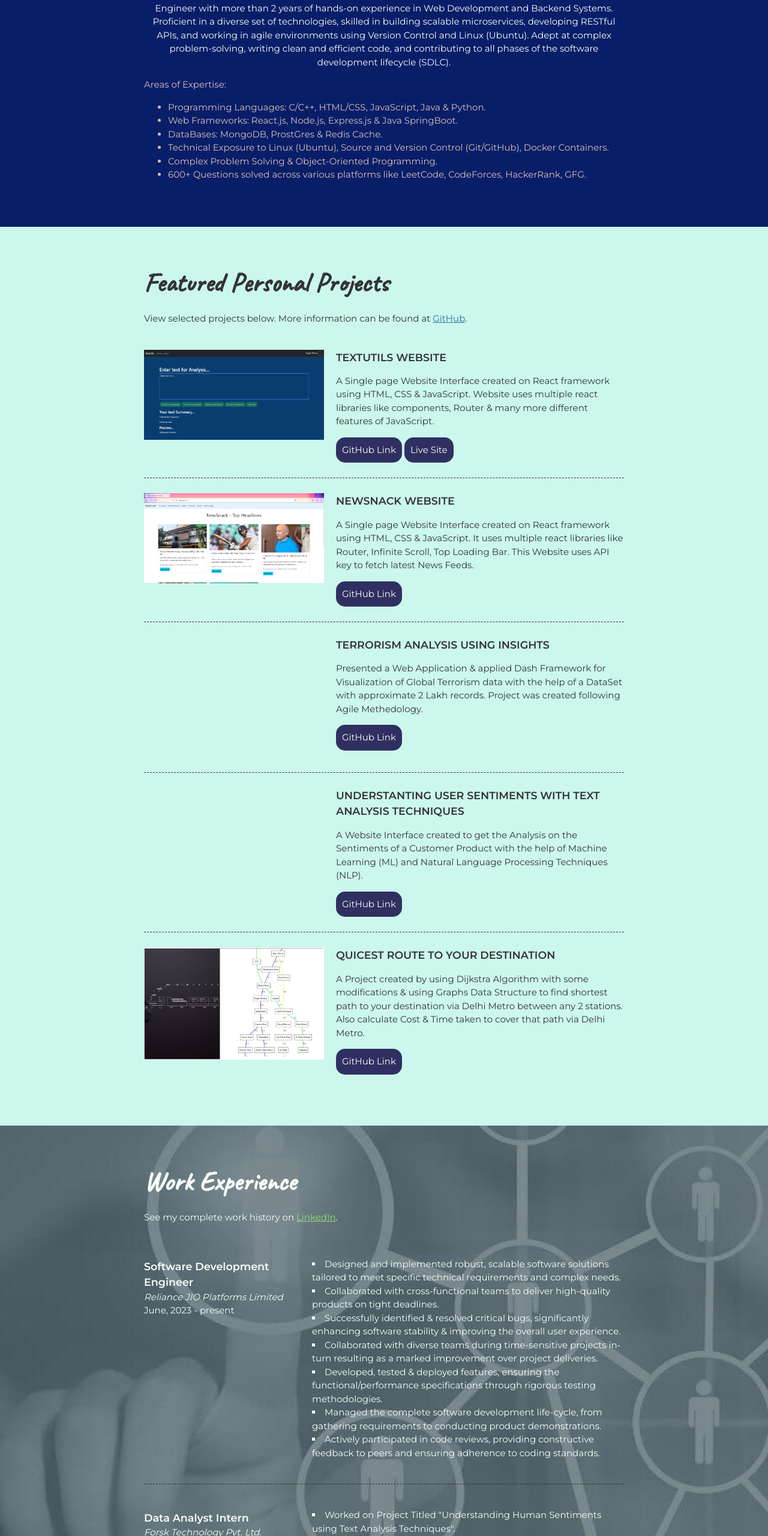
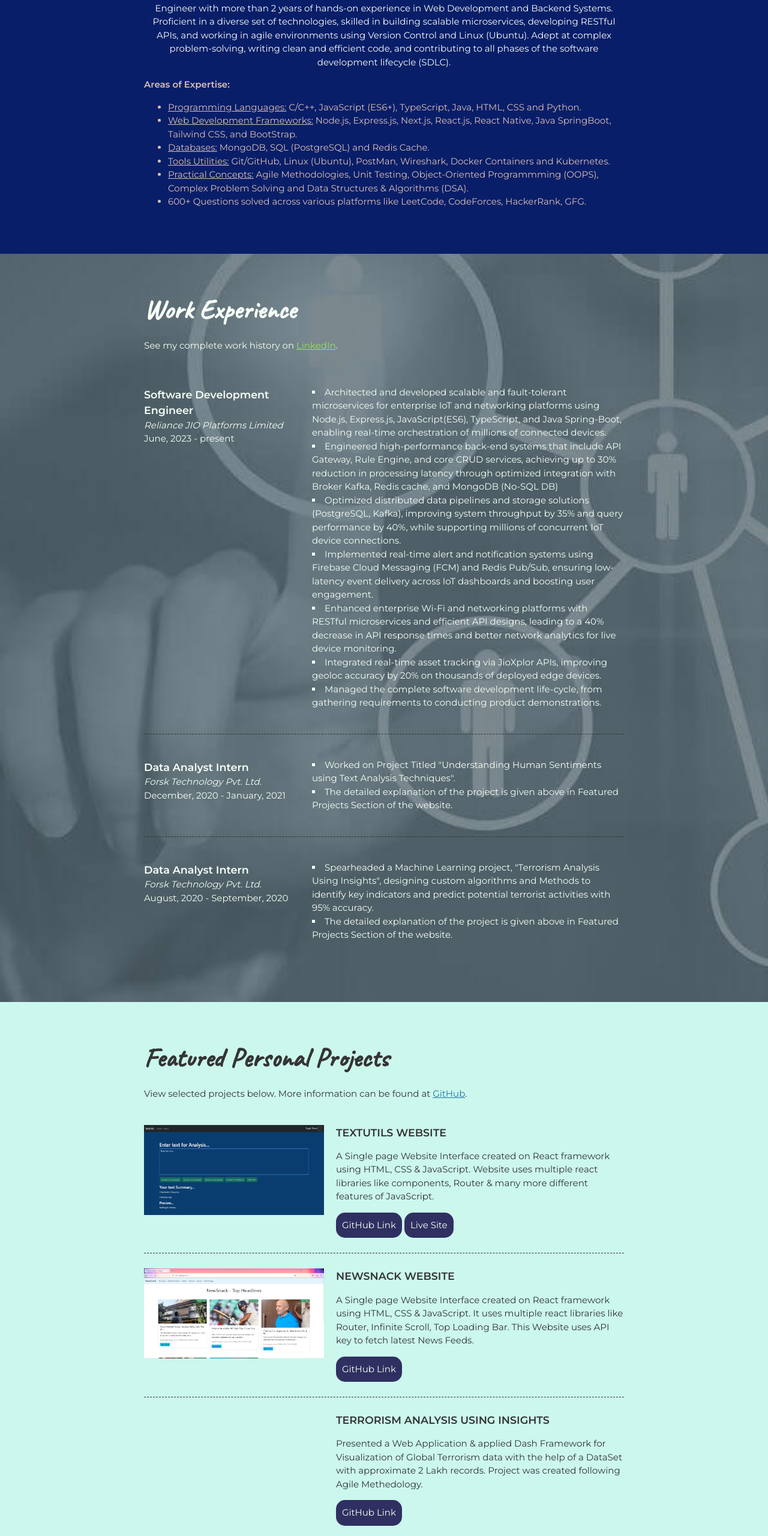
Before and after one commit to KalraH/MyResume, a plain HTML site: page index.html in a window 1280 px wide. Shown: the part 240-2800 px from the top of the page at 60% size. Drawn offline with Linux system fonts and the light colour scheme; grey boxes are pictures that could not be loaded.

Commit message:
Updated my Profile.

```diff
--- a/index.html
+++ b/index.html
@@ -12,7 +12,7 @@
 
 	<body>
 		<main>
-		<!-- --------------------  ABOUT / PROFILE  -------------------- -->
+			<!-- --------------------  ABOUT / PROFILE  -------------------- -->
 			<header>
 				<div class="content-wrap">
 					<h1>Hariom Kalra</h1>
@@ -26,21 +26,82 @@
 
 
 					<div class="profileDetails">
-						<p>Areas of Expertise:
+						<p><b> Areas of Expertise: </b>
 							<ul>
-								<li> Programming Languages: C/C&plus;&plus;, HTML/CSS, JavaScript, Java & Python. </li>
-								<li> Web Frameworks: React.js, Node.js, Express.js & Java SpringBoot. </li>
-								<li> DataBases: MongoDB, ProstGres & Redis Cache. </li>
-								<li> Technical Exposure to Linux (Ubuntu), Source and Version Control (Git/GitHub), Docker Containers. </li>
-								<li> Complex Problem Solving & Object-Oriented Programming. </li>
-								<li> 600&plus; Questions solved across various platforms like LeetCode, CodeForces, HackerRank, GFG. </li>
+								<li> <u>Programming Languages:</u> C/C++, JavaScript (ES6+), TypeScript, Java, HTML, CSS and Python. </li>
+								<li> <u>Web Development Frameworks:</u> Node.js, Express.js, Next.js,  React.js, React Native, Java SpringBoot, Tailwind CSS, and BootStrap. </li>
+								<li> <u>Databases:</u> MongoDB, SQL (PostgreSQL) and Redis Cache. </li>
+								<li> <u>Tools Utilities:</u> Git/GitHub, Linux (Ubuntu), PostMan, Wireshark, Docker Containers and Kubernetes. </li>
+								<li> <u>Practical Concepts:</u> Agile Methodologies, Unit Testing, Object-Oriented Programmming (OOPS), Complex Problem Solving and Data Structures & Algorithms (DSA). </li>
+								<li> 600+ Questions solved across various platforms like LeetCode, CodeForces, HackerRank, GFG. </li>
 							</ul>
 						</p>
 					</div>
 				</div>
 			</header>
 
-		<!-- -----------------  PROJECTS / PORTFOLIO  ------------------ -->
+			<!-- --------------------  WORK EXPERIENCE  --------------------- -->
+			<section class="workEx">
+				<div class="content-wrap itemDetails divider">
+					<h2>Work Experience</h2>
+					<p>See my complete work history on <a href="https://www.linkedin.com/in/kalrahariom/">LinkedIn</a>.</p>
+
+					<!-- Job 3 -->
+					<section class="jobItem">
+						<div class="jobDetails">
+							<h3>Software Development Engineer</h3>
+							<p>Reliance JIO Platforms Limited</p>
+							<p>June, 2023 - present</p>
+						</div>
+
+						<div class="jobSummary">
+							<p>
+								<li style="list-style-type:square"> Architected and developed scalable and fault-tolerant microservices for enterprise IoT and networking platforms using Node.js, Express.js, JavaScript(ES6), TypeScript, and Java Spring-Boot, enabling real-time orchestration of millions of connected devices. </li>
+								<li style="list-style-type:square"> Engineered high-performance back-end systems that include API Gateway, Rule Engine, and core CRUD services, achieving up to 30% reduction in processing latency through optimized integration with Broker Kafka, Redis cache, and MongoDB (No-SQL DB) </li>
+								<li style="list-style-type:square"> Optimized distributed data pipelines and storage solutions (PostgreSQL, Kafka), improving system throughput by 35% and query performance by 40%, while supporting millions of concurrent IoT device connections. </li>
+								<li style="list-style-type:square"> Implemented real-time alert and notification systems using Firebase Cloud Messaging (FCM) and Redis Pub/Sub, ensuring low-latency event delivery across IoT dashboards and boosting user engagement. </li>
+								<li style="list-style-type:square"> Enhanced enterprise Wi-Fi and networking platforms with RESTful microservices and efficient API designs, leading to a 40% decrease in API response times and better network analytics for live device monitoring. </li>
+								<li style="list-style-type:square"> Integrated real-time asset tracking via JioXplor APIs, improving geoloc accuracy by 20% on thousands of deployed edge devices. </li>
+								<li style="list-style-type:square"> Managed the complete software development life-cycle, from gathering requirements to conducting product demonstrations.  </li>
+							</p>
+						</div>
+					</section>
+
+					<!-- Job 2 -->
+					<section class="jobItem">
+						<div class="jobDetails">
+							<h3>Data Analyst Intern</h3>
+							<p>Forsk Technology Pvt. Ltd.</p>
+							<p>December, 2020 - January, 2021</p>
+						</div>
+
+						<div class="jobSummary">
+							<p>
+								<li style="list-style-type:square"> Worked on Project Titled "Understanding Human Sentiments using Text Analysis Techniques". </li>
+								<li style="list-style-type:square"> The detailed explanation of the project is given above in Featured Projects Section of the website. </li>
+							</p>
+						</div>
+					</section>
+
+					<!-- Job 1 -->
+					<section class="jobItem">
+						<div class="jobDetails">
+							<h3>Data Analyst Intern</h3>
+							<p>Forsk Technology Pvt. Ltd.</p>
+							<p>August, 2020 - September, 2020</p>
+						</div>
+
+						<div class="jobSummary">
+							<p>
+								<li style="list-style-type:square"> Spearheaded a Machine Learning project, "Terrorism Analysis Using Insights", designing custom algorithms and Methods to identify key indicators and predict potential terrorist activities with 95% accuracy. </li>
+								<li style="list-style-type:square"> The detailed explanation of the project is given above in Featured Projects Section of the website. </li>
+							</p>
+						</div>
+					</section>
+				</div>
+			</section>
+
+			<!-- -----------------  PROJECTS / PORTFOLIO  ------------------ -->
 			<section class="project">
 				<div class="content-wrap divider">
 					<h2>Featured Personal Projects</h2>
@@ -124,67 +185,6 @@
 				</div>
 			</section>
 
-			<!-- --------------------  WORK EXPERIENCE  --------------------- -->
-			<section class="workEx">
-				<div class="content-wrap itemDetails divider">
-					<h2>Work Experience</h2>
-					<p>See my complete work history on <a href="https://www.linkedin.com/in/kalrahariom/">LinkedIn</a>.</p>
-
-					<!-- Job 3 -->
-					<section class="jobItem">
-						<div class="jobDetails">
-							<h3>Software Development Engineer</h3>
-							<p>Reliance JIO Platforms Limited</p>
-							<p>June, 2023 - present</p>
-						</div>
-
-						<div class="jobSummary">
-							<p>
-								<li style="list-style-type:square"> Designed and implemented robust, scalable software solutions tailored to meet specific technical requirements and complex needs. </li>
-								<li style="list-style-type:square"> Collaborated with cross-functional teams to deliver high-quality products on tight deadlines. </li>
-								<li style="list-style-type:square"> Successfully identified & resolved critical bugs, significantly enhancing software stability & improving the overall user experience. </li>
-								<li style="list-style-type:square"> Collaborated with diverse teams during time-sensitive projects in-turn resulting as a marked improvement over project deliveries. </li>
-								<li style="list-style-type:square"> Developed, tested & deployed features, ensuring the functional/performance specifications through rigorous testing methodologies. </li>
-								<li style="list-style-type:square"> Managed the complete software development life-cycle, from gathering requirements to conducting product demonstrations. </li>
-								<li style="list-style-type:square"> Actively participated in code reviews, providing constructive feedback to peers and ensuring adherence to coding standards. </li>
-							</p>
-						</div>
-					</section>
-
-					<!-- Job 2 -->
-					<section class="jobItem">
-						<div class="jobDetails">
-							<h3>Data Analyst Intern</h3>
-							<p>Forsk Technology Pvt. Ltd.</p>
-							<p>December, 2020 - January, 2021</p>
-						</div>
-
-						<div class="jobSummary">
-							<p>
-								<li style="list-style-type:square"> Worked on Project Titled "Understanding Human Sentiments using Text Analysis Techniques". </li>
-								<li style="list-style-type:square"> The detailed explanation of the project is given above in Featured Projects Section of the website. </li>
-							</p>
-						</div>
-					</section>
-
-					<!-- Job 1 -->
-					<section class="jobItem">
-						<div class="jobDetails">
-							<h3>Data Analyst Intern</h3>
-							<p>Forsk Technology Pvt. Ltd.</p>
-							<p>August, 2020 - September, 2020</p>
-						</div>
-
-						<div class="jobSummary">
-							<p>
-								<li style="list-style-type:square"> Worked on Project Titled "Terrorism Analysis using Python". </li>
-								<li style="list-style-type:square"> The detailed explanation of the project is given above in Featured Projects Section of the website. </li>
-							</p>
-						</div>
-					</section>
-				</div>
-			</section>
-
 			<!-- ---------------  EDUCATION & CERTIFICATIONS ---------------- -->
 			<section class="education">
 				<div class="content-wrap itemDetails">
```
